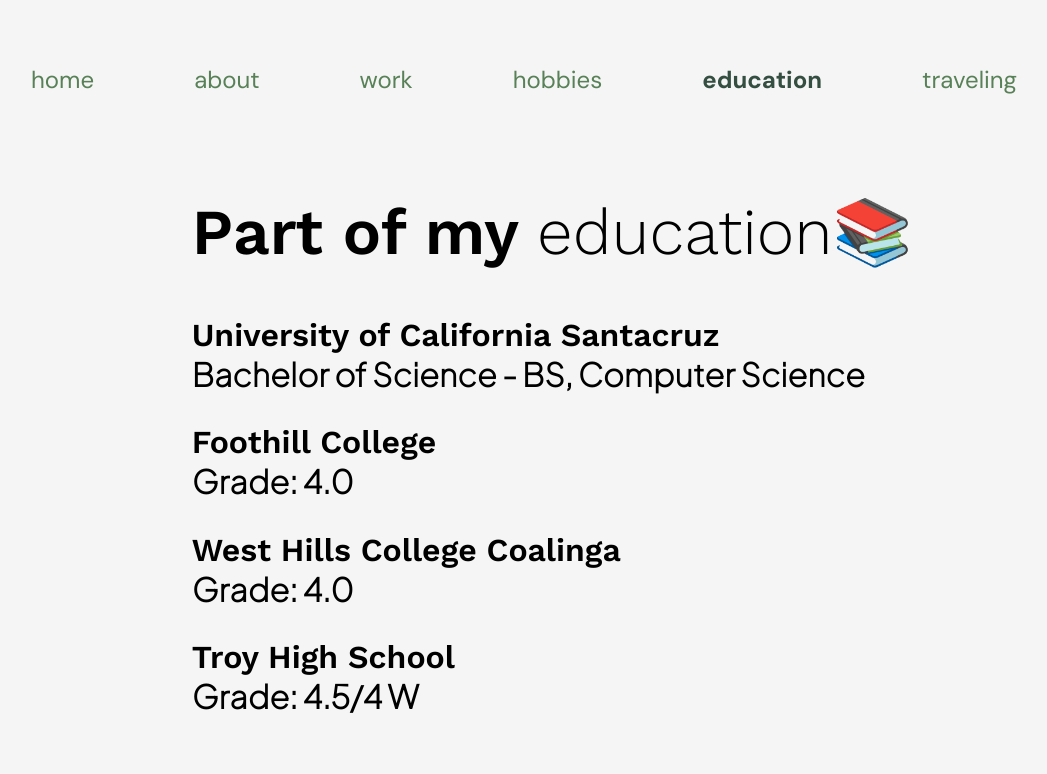
After one commit to kanaild/portfolio-Katherine, a Flask app: page /education in a window 1280 px wide. The commit adds this page. Shown: the top 774 px of the page, without its empty margins (112-1159 px from the left). Run offline with Flask 2, Linux system fonts and the light colour scheme.

Commit message:
added education

```diff
--- a/app/__init__.py
+++ b/app/__init__.py
@@ -17,3 +17,7 @@ def work():
 @app.route('/hobbies')
 def hobbies():
     return render_template('hobbies.html')
+
+@app.route('/education')
+def education():
+    return render_template('education.html')
--- /dev/null
+++ b/app/static/css/education.css
@@ -0,0 +1,71 @@
+@import url('https://fonts.googleapis.com/css2?family=Work+Sans:wght@200;600;300&display=swap');
+@import url('https://fonts.googleapis.com/css2?family=DM+Sans:wght@400;700&display=swap');
+@import url('https://fonts.googleapis.com/css2?family=Plus+Jakarta+Sans:wght@200&display=swap');
+
+/* for the navbar*/
+body {
+    background-color: #F5F5F5;
+}
+
+.top-menu ul{
+    list-style: none;
+    text-align: center;
+}
+
+.top-menu li{
+    font-family: 'DM Sans', sans-serif;
+    font-size: 1.5em;
+    margin: 2em 3em 1em 1em;
+    display: inline-block;
+}
+
+.top-menu li a{
+    text-decoration: none;
+    color: #588157;
+}
+
+.top-menu ul #h, .top-menu ul #w a{
+    font-weight: 700;
+    color: #344E41;
+}
+
+/*for the heading*/
+.home {
+    overflow: hidden;
+}
+
+.home-content {
+    display: flex;
+    justify-content: center;
+    align-items: center;
+}
+
+.home-header{
+    padding: 1em 2em 2em 5em;
+}
+
+.home-header h1 {
+    text-align: left;
+    font-family: 'Work Sans', sans-serif;
+    font-weight: 600;
+    font-size: 4em;
+}
+.home-header span {
+    text-align: left;
+    font-family: 'Work Sans', sans-serif;
+    font-weight: 300;
+}
+
+.home-header h2 {
+    justify-content: left;
+    text-align: left;
+    font-family: 'Plus Jakarta Sans', sans-serif;
+    font-size: 2em;
+}
+
+.home-header h2 span{
+    text-align: left;
+    font-family: 'Work Sans', sans-serif;
+    font-weight: 600;
+    font-size: 1em;
+}
--- a/app/templates/aboutme.html
+++ b/app/templates/aboutme.html
@@ -14,7 +14,7 @@
         <li id="a"><a href="{{ url_for('aboutme')}}">about</a></li>
         <li><a href="{{ url_for('work')}}">work</a></li>
         <li><a href="{{ url_for('hobbies')}}">hobbies</a></li>
-        <li><a href="">education</a></li>
+        <li><a href="{{ url_for('education')}}">education</a></li>
         <li><a href="">traveling</a></li>
     </ul>
 </div>
--- /dev/null
+++ b/app/templates/education.html
@@ -0,0 +1,33 @@
+{% extends 'base.html' %}
+{% block head %}
+<!--Here goes the title of the page -->
+<title>Portfolio MLH</title>
+<link rel="stylesheet" href='./static/css/education.css'>
+{% endblock %}
+
+{% block body %}
+<div class="top-menu">
+    <ul>
+        <li><a href="{{ url_for('index')}}">home</a></li>
+        <li><a href="{{ url_for('aboutme')}}">about</a></li>
+        <li><a href="{{ url_for('work')}}">work</a></li>
+        <li><a href="{{ url_for('hobbies')}}">hobbies</a></li>
+        <li id="w"><a href="{{url_for('education')}}">education</a></li>
+        <li><a href="">traveling</a></li>
+    </ul>
+</div>
+
+<div class="home" id="home">
+    <div class="home-content">
+        <div class="home-header">
+            <h1>Part of my <span>education📚</span></h1>
+            <h2><span>University of California Santacruz</span><br>Bachelor of Science - BS, Computer Science</h2>
+            <h2><span>Foothill College</span><br>Grade: 4.0</h2>
+            <h2><span>West Hills College Coalinga</span><br>Grade: 4.0</h2>
+            <h2><span>Troy High School </span><br>Grade: 4.5/4 W</h2>
+
+
+        </div>
+     </div>
+</div>
+{% endblock %}
--- a/app/templates/hobbies.html
+++ b/app/templates/hobbies.html
@@ -12,7 +12,7 @@
         <li><a href="{{ url_for('aboutme')}}">about</a></li>
         <li><a href="{{ url_for('work')}}">work</a></li>
         <li id = "w"><a href="{{ url_for('hobbies')}}">hobbies</a></li>
-        <li><a href="">education</a></li>
+        <li><a href="{{ url_for('education')}}">education</a></li>
         <li><a href="">traveling</a></li>
     </ul>
 </div>
--- a/app/templates/index.html
+++ b/app/templates/index.html
@@ -15,7 +15,7 @@
         <li><a href="{{ url_for('aboutme')}}">about</a></li>
         <li><a href="{{ url_for('work')}}">work</a></li>
         <li><a href="{{ url_for('hobbies')}}">hobbies</a></li>
-        <li><a href="">education</a></li>
+        <li><a href="{{ url_for('education')}}">education</a></li>
         <li><a href="">traveling</a></li>
     </ul>
 </div>
--- a/app/templates/work.html
+++ b/app/templates/work.html
@@ -14,7 +14,7 @@
         <li><a href="{{ url_for('aboutme')}}">about</a></li>
         <li id="w"><a href="{{ url_for('work')}}">work</a></li>
         <li><a href="{{ url_for('hobbies')}}">hobbies</a></li>
-        <li><a href="">education</a></li>
+        <li><a href="{{ url_for('education')}}">education</a></li>
         <li><a href="">traveling</a></li>
     </ul>
 </div>
```
